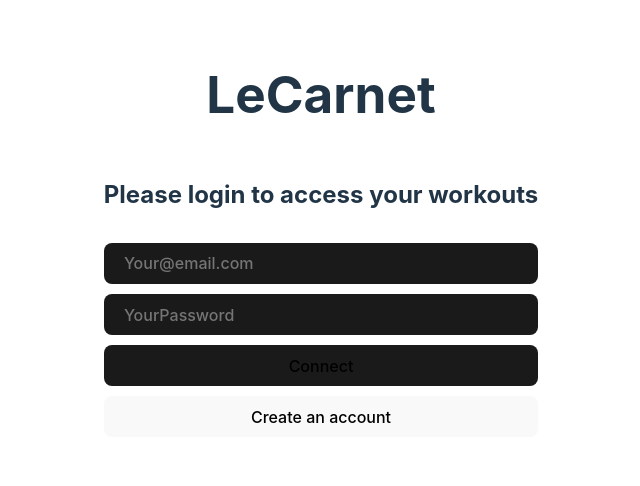
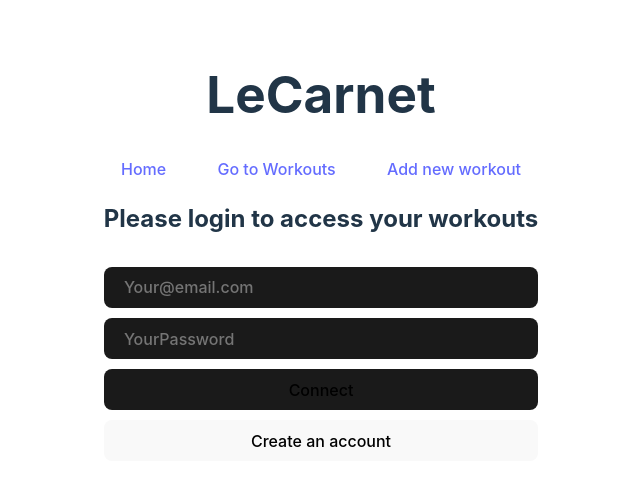
Before and after one commit to flotoine/LeCarnet, a Vue app in the folder LeCarnetApp/: page / in a window 1280 px wide. Shown: the top 486 px of the page, without its empty margins (319-959 px from the left). Built offline with nearby package versions, Linux system fonts and the light colour scheme.

Commit message:
router added

```diff
--- a/LeCarnetApp/package.json
+++ b/LeCarnetApp/package.json
@@ -12,7 +12,8 @@
     "axios": "^1.7.7",
     "dayjs": "^1.11.13",
     "pinia": "^2.2.6",
-    "vue": "^3.5.12"
+    "vue": "^3.5.12",
+    "vue-router": "^4.5.0"
   },
   "devDependencies": {
     "@vitejs/plugin-vue": "^5.1.4",
--- a/LeCarnetApp/src/App.vue
+++ b/LeCarnetApp/src/App.vue
@@ -3,6 +3,7 @@ import Login from './components/Login.vue'
 import ViewExercises from './components/ViewWorkouts.vue';
 import WorkoutEditor from './components/WorkoutEditor.vue'
 import { useAuth } from './store/auth.js'
+import { RouterLink } from 'vue-router';
 
 const LoginStore = useAuth();
 
@@ -10,13 +11,24 @@ const LoginStore = useAuth();
 
 <template>
   <h1>LeCarnet</h1>
-  <Login />
-  <ViewExercises v-if="LoginStore.user !== null"/>
-  <WorkoutEditor v-if="LoginStore.user !== null"/>
+  <nav>
+    <RouterLink to="/">Home</RouterLink>
+    <RouterLink to="/workouts">Go to Workouts</RouterLink>
+    <RouterLink to="/add-new-workout">Add new workout</RouterLink>
+  </nav>
+  <main>
+    <RouterView />
+  </main>
+
 </template>
 
-<style scoped>
-
+<style>
+nav {
+  display: flex;
+  justify-content: space-between;
+  margin: auto;
+  width: 400px;
+}
 
 
 </style>
```
Also changed, not shown: LeCarnetApp/src/main.ts (+15 -0 lines), 2 other files (tests, documents, lock files or other folders).
